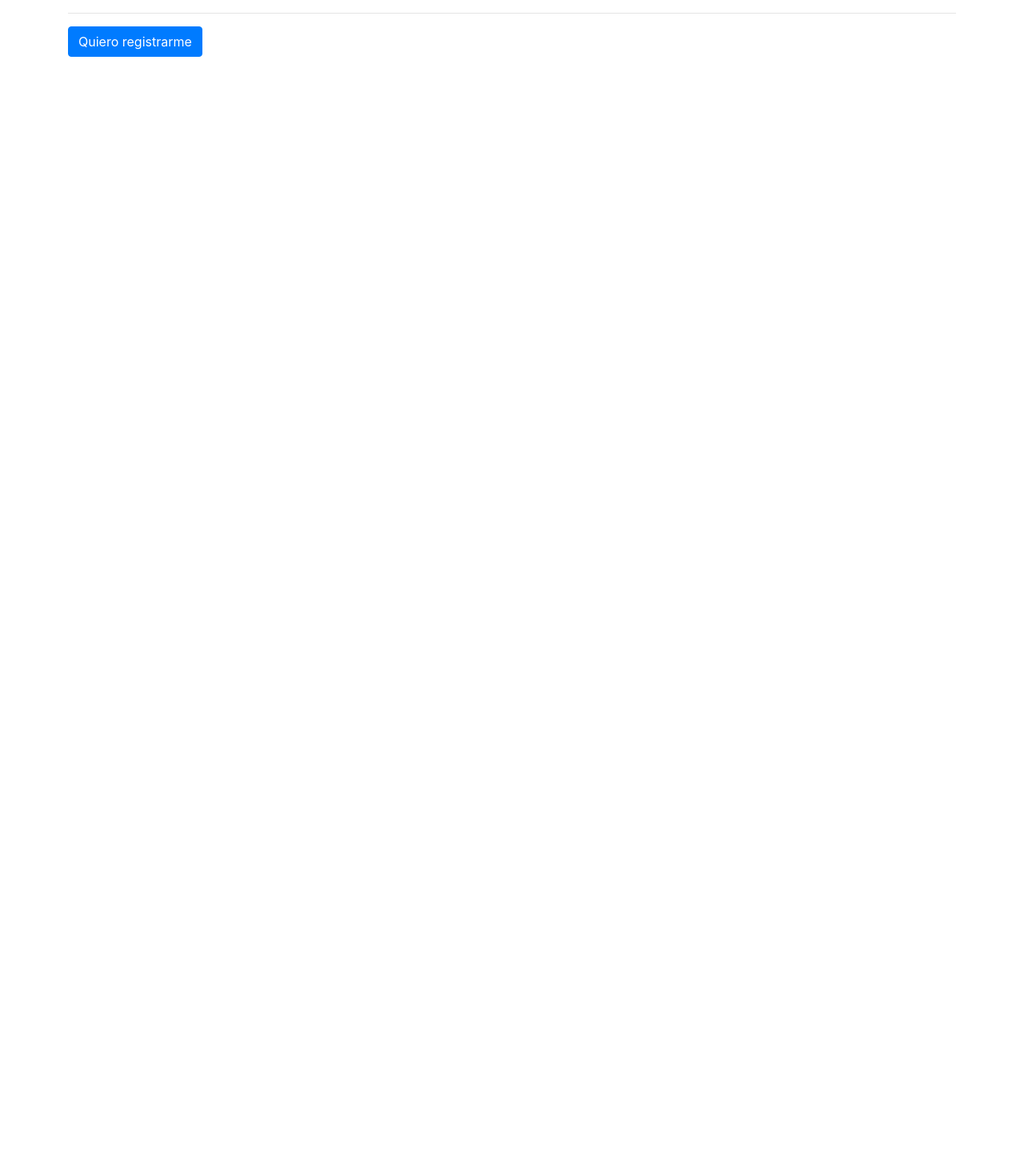
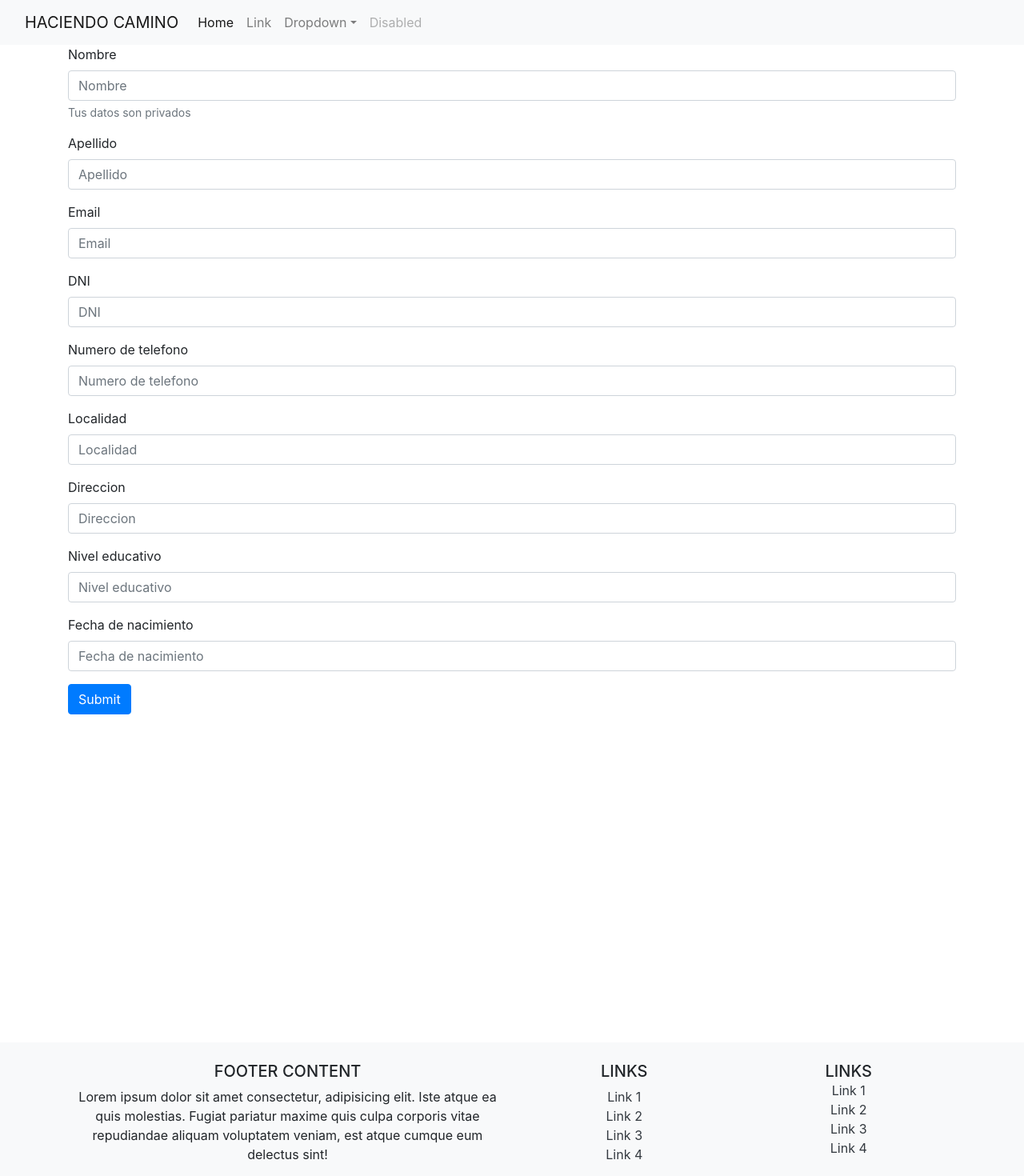
Before and after one commit to buenoaires21/team-3, a React (Create React App) app in the folder front/: page /register in a window 1280 px wide. Shown: the top 1470 px of the page at 80% size. Before the commit the page ends 800 px from the top, so only its background shows below. Built offline with nearby package versions, Linux system fonts and the light colour scheme.

Commit message:
cambios navbar footer otras vistas

```diff
--- a/front/src/App.js
+++ b/front/src/App.js
@@ -1,24 +1,30 @@
 import React, {useState} from 'react'
-import Login from './Components/Login'
-import { Link, Route } from 'react-router-dom'
+import { Route } from 'react-router-dom'
 import Register from './Components/Register'
-
+import Home from './Components/Home'
+import Navbar from './Components/Navbar'
+import Footer from './Components/Footer'
+import Tabla from './Components/Tabla'
 
 function App() {
 
   return (
+    <>
+     < Navbar/>
 
     <div className="container">
 
-      <Route exact path="/" component={Login}> </Route>
-      <Route exact path="/register" component={Register}> </Route>
-      <hr/>
-      <Link to='/register'><button type="button" class="btn btn-primary">
-        Quiero registrarme</button>
-      </Link>
-
+      <Route exact path="/" component={Home}/>
+      <Route exact path="/register" component={Register}/>
+      {/* <Route exact path="/projects" component={Register}> </Route>
+      <Route exact path="/localidad" component={Register}> </Route>
+      <Route exact path="/provincias" component={Register}> </Route>
+      <Route exact path="/admin" component={Register}> </Route> */}
 
     </div>
+    {/* <Tabla/> */}
+    < Footer/>
+    </>
   );
 }
 
--- /dev/null
+++ b/front/src/Components/Footer.jsx
@@ -0,0 +1,73 @@
+import React from 'react'
+
+const Footer = () => {
+    return (
+        <footer className="bg-light text-center text-lg-start margin-top-footer">
+
+            <div className="container p-4">
+
+                <div className="row">
+
+                    <div className="col-lg-6 col-md-12 mb-4 mb-md-0">
+                        <h5 className="text-uppercase">Footer Content</h5>
+
+                        <p>
+                            Lorem ipsum dolor sit amet consectetur, adipisicing elit. Iste atque ea quis
+                            molestias. Fugiat pariatur maxime quis culpa corporis vitae repudiandae aliquam
+                            voluptatem veniam, est atque cumque eum delectus sint!
+                </p>
+                    </div>
+
+                    <div className="col-lg-3 col-md-6 mb-4 mb-md-0">
+                        <h5 className="text-uppercase">Links</h5>
+
+                        <ul className="list-unstyled mb-0">
+                            <li>
+                                <a href="#!" className="text-dark">Link 1</a>
+                            </li>
+                            <li>
+                                <a href="#!" className="text-dark">Link 2</a>
+                            </li>
+                            <li>
+                                <a href="#!" className="text-dark">Link 3</a>
+                            </li>
+                            <li>
+                                <a href="#!" className="text-dark">Link 4</a>
+                            </li>
+                        </ul>
+                    </div>
+
+                    <div className="col-lg-3 col-md-6 mb-4 mb-md-0">
+                        <h5 className="text-uppercase mb-0">Links</h5>
+
+                        <ul className="list-unstyled">
+                            <li>
+                                <a href="#!" className="text-dark">Link 1</a>
+                            </li>
+                            <li>
+                                <a href="#!" className="text-dark">Link 2</a>
+                            </li>
+                            <li>
+                                <a href="#!" className="text-dark">Link 3</a>
+                            </li>
+                            <li>
+                                <a href="#!" className="text-dark">Link 4</a>
+                            </li>
+                        </ul>
+                    </div>
+
+                </div>
+
+            </div>
+
+            <div className="text-center p-3" >
+                © 2020 Copyright:
+            <a className="text-dark" href="https://mdbootstrap.com/">MDBootstrap.com</a>
+            </div>
+
+        </footer>
+
+    )
+}
+
+export default Footer
--- a/front/src/Components/Home.jsx
+++ b/front/src/Components/Home.jsx
@@ -1,14 +1,16 @@
 import React from 'react'
-import Login from './Components/Login'
-import { Link} from 'react-router-dom'
-import Register from './Components/Register'
+import Login from './Login'
+import { Link } from 'react-router-dom'
+
 
 const Home = () => {
     return (
         <div>
-            {/*
-            LOGIN O REGISTER
-            */}
+            <Login/>
+
+            <Link to='/register'><button type="button" class="btn btn-primary">
+                Quiero registrarme</button>
+            </Link>
         </div>
     )
 }
--- a/front/src/Components/Login.jsx
+++ b/front/src/Components/Login.jsx
@@ -6,19 +6,19 @@ const Login = () => {
     return (
         <div>
 
-            <form>
-                <div class="form-group">
+            <form className='margin-top-form'>
+                <div className="form-group ">
                     <label for="exampleInputEmail1">Tu Email</label>
-                    <input type="email" class="form-control" id="exampleInputEmail1" aria-describedby="emailHelp" placeholder="Escribe tu email" />
-                    <small id="emailHelp" class="form-text text-muted">Tus datos son privados</small>
+                    <input type="email" className="form-control" id="exampleInputEmail1" aria-describedby="emailHelp" placeholder="Escribe tu email" />
+                    <small id="emailHelp" className="form-text text-muted">Tus datos son privados</small>
                 </div>
 
-                <div class="form-group">
+                <div className="form-group">
                     <label for="exampleInputPassword1">Tu contraseña</label>
-                    <input type="password" class="form-control" id="exampleInputPassword1" placeholder="Escribe tu contraseña" />
+                    <input type="password" className="form-control" id="exampleInputPassword1" placeholder="Escribe tu contraseña" />
                 </div>
 
-                <button type="submit" class="btn btn-primary">Submit</button>
+                <button type="submit" className="btn btn-primary ">Submit</button>
             </form>
 
         </div>
--- /dev/null
+++ b/front/src/Components/Navbar.jsx
@@ -0,0 +1,44 @@
+import React from 'react'
+
+const Navbar = () => {
+    return (
+        <nav class="navbar navbar-expand-lg navbar-light bg-light">
+            <div class="container-fluid">
+                <a class="navbar-brand" href="#">HACIENDO CAMINO</a>
+                <button class="navbar-toggler" type="button" data-bs-toggle="collapse" data-bs-target="#navbarSupportedContent" aria-controls="navbarSupportedContent" aria-expanded="false" aria-label="Toggle navigation">
+                    <span class="navbar-toggler-icon"></span>
+                </button>
+                <div class="collapse navbar-collapse" id="navbarSupportedContent">
+                    <ul class="navbar-nav me-auto mb-2 mb-lg-0">
+                        <li class="nav-item">
+                            <a class="nav-link active" aria-current="page" href="#">Home</a>
+                        </li>
+                        <li class="nav-item">
+                            <a class="nav-link" href="#">Link</a>
+                        </li>
+                        <li class="nav-item dropdown">
+                            <a class="nav-link dropdown-toggle" href="#" id="navbarDropdown" role="button" data-bs-toggle="dropdown" aria-expanded="false">
+                                Dropdown
+                             </a>
+                            <ul class="dropdown-menu" aria-labelledby="navbarDropdown">
+                                <li><a class="dropdown-item" href="#">Action</a></li>
+                                <li><a class="dropdown-item" href="#">Another action</a></li>
+                                <li><hr class="dropdown-divider" /></li>
+                                <li><a class="dropdown-item" href="#">Something else here</a></li>
+                            </ul>
+                        </li>
+                        <li class="nav-item">
+                            <a class="nav-link disabled" href="#" tabindex="-1" aria-disabled="true">Disabled</a>
+                        </li>
+                    </ul>
+{/*                     <form class="d-flex">
+                        <input class="form-control me-2" type="search" placeholder="Search" aria-label="Search" />
+                        <button class="btn btn-outline-success" type="submit">Search</button>
+                    </form> */}
+                </div>
+            </div>
+        </nav>
+    )
+}
+
+export default Navbar
--- a/front/src/Components/Register.jsx
+++ b/front/src/Components/Register.jsx
@@ -1,7 +1,29 @@
-import React from 'react'
+import React, { useState } from 'react'
+
 
 const Register = () => {
+    const [nombre, setNombre] = useState ('');
+    const [apellido, setApellido] = useState ('')
+    const [mail, setMail] = useState ('')
+    const [dni, setDni] = useState (0)
+    const [telefono, setTelefono] = useState (0)
+    const [localidad, setLocalidad] = useState ('')
+    const [direccion, setDireccion] = useState ('')
+    const [nivelEducativo, setNivelEducativo] = useState ('')
+    const [fechaDeNacimiento, setfechaDeNacimiento] = useState ('');
+    const [codigoPostal, setCodigoPostal] = useState ('')
 
+    const onChange = () => {
+
+    }
+
+    const onClick = () => {
+
+    }
+
+    const onSubmit = () => {
+
+    }
 
     return (
         <div>
--- /dev/null
+++ b/front/src/Components/Tabla.jsx
@@ -0,0 +1,67 @@
+import React from 'react'
+
+const Tabla = () => {
+    return (
+        <div>
+            <table class="table">
+                <thead>
+                    <tr>
+                        <th scope="col">Class</th>
+                        <th scope="col">Heading</th>
+                        <th scope="col">Heading</th>
+                    </tr>
+                </thead>
+                <tbody>
+                    <tr>
+                        <th scope="row">Default</th>
+                        <td>Cell</td>
+                        <td>Cell</td>
+                    </tr>
+
+                    <tr class="table-primary">
+                        <th scope="row">Primary</th>
+                        <td>Cell</td>
+                        <td>Cell</td>
+                    </tr>
+                    <tr class="table-secondary">
+                        <th scope="row">Secondary</th>
+                        <td>Cell</td>
+                        <td>Cell</td>
+                    </tr>
+                    <tr class="table-success">
+                        <th scope="row">Success</th>
+                        <td>Cell</td>
+                        <td>Cell</td>
+                    </tr>
+                    <tr class="table-danger">
+                        <th scope="row">Danger</th>
+                        <td>Cell</td>
+                        <td>Cell</td>
+                    </tr>
+                    <tr class="table-warning">
+                        <th scope="row">Warning</th>
+                        <td>Cell</td>
+                        <td>Cell</td>
+                    </tr>
+                    <tr class="table-info">
+                        <th scope="row">Info</th>
+                        <td>Cell</td>
+                        <td>Cell</td>
+                    </tr>
+                    <tr class="table-light">
+                        <th scope="row">Light</th>
+                        <td>Cell</td>
+                        <td>Cell</td>
+                    </tr>
+                    <tr class="table-dark">
+                        <th scope="row">Dark</th>
+                        <td>Cell</td>
+                        <td>Cell</td>
+                    </tr>
+                </tbody>
+            </table>
+        </div>
+    )
+}
+
+export default Tabla
--- a/front/src/index.css
+++ b/front/src/index.css
@@ -11,3 +11,11 @@ code {
   font-family: source-code-pro, Menlo, Monaco, Consolas, 'Courier New',
     monospace;
 }
+
+
+.margin-top-footer{
+  margin-top: 32%;
+}
+.margin-top-form{
+  margin-top: 10%;
+}
--- a/front/src/index.js
+++ b/front/src/index.js
@@ -8,12 +8,12 @@ import "../node_modules/bootstrap/scss/bootstrap.scss";
 import "bootstrap/dist/js/bootstrap.bundle.min";
 
 ReactDOM.render(
-  <>
+  <React.StrictMode>
 
     <BrowserRouter>
-      <Route path="/" component={App} />
+      <App />
     </BrowserRouter>
-  </>,
+  </React.StrictMode>,
 
   document.getElementById('root')
 );
```
Also changed, not shown: front/src/states/store.js (+15 -0 lines), front/src/states/userReducer.js (+34 -0 lines), front/src/assets/Screenshot from 2021-04-30 14-18-47.png (added).
